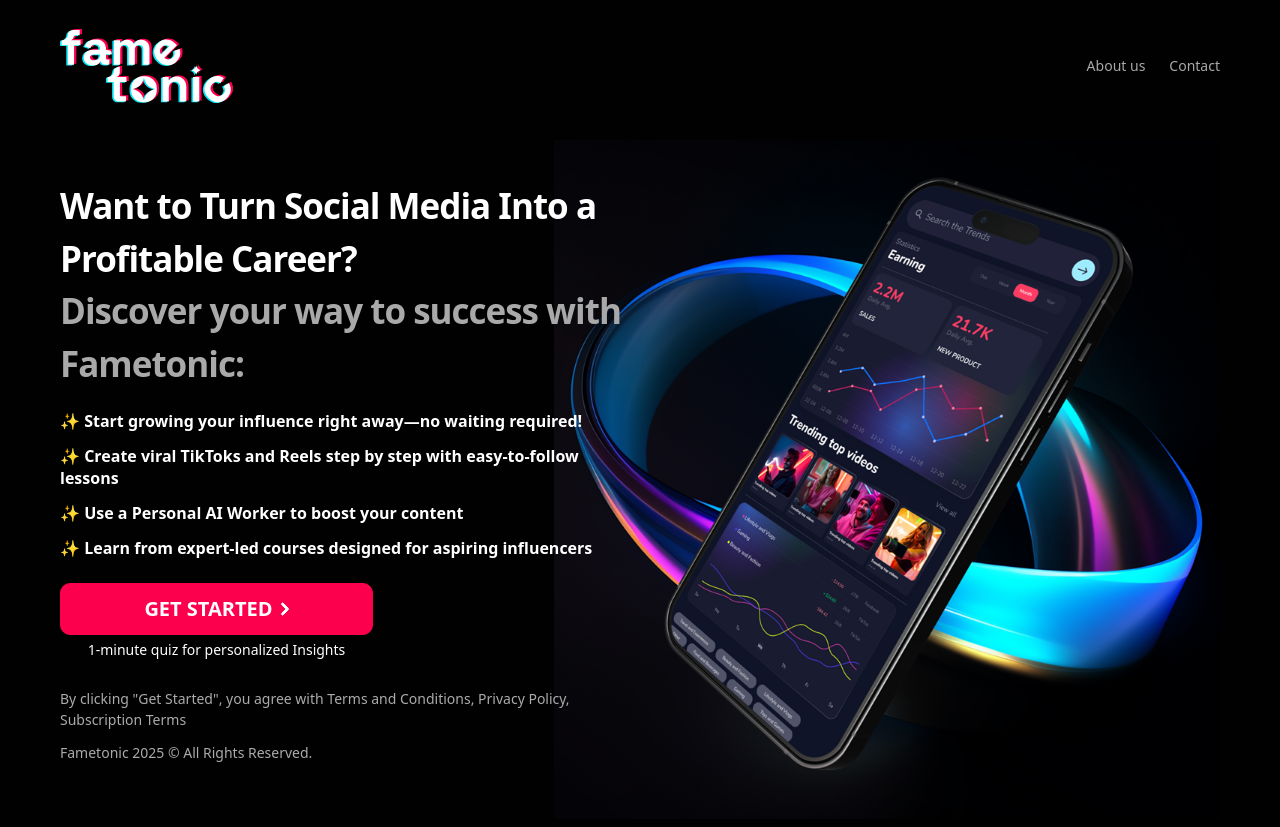
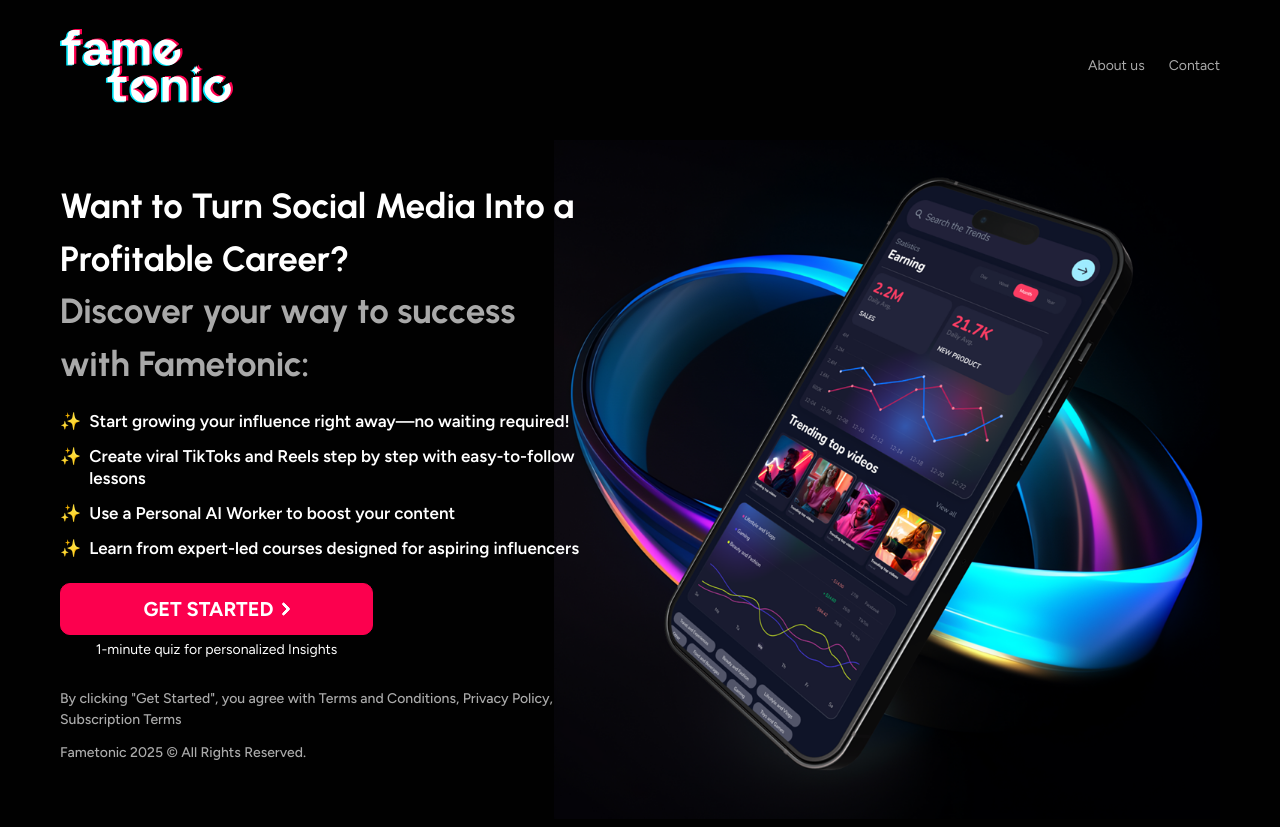
Before and after one commit to omiq17/fametonic, a Next.js app: page / in a window 1280 px wide. Built offline with nearby package versions, Linux system fonts and the light colour scheme.

Commit message:
Add google fornts. Fix paragraph font size and spacing.

```diff
--- a/src/app/layout.tsx
+++ b/src/app/layout.tsx
@@ -1,15 +1,12 @@
 import type { Metadata } from "next";
 import { Analytics } from "@vercel/analytics/next";
-import { Roboto } from "next/font/google";
+import { Figtree } from "next/font/google";
 import "@/styles/globals.css";
 import "bootstrap-icons/font/bootstrap-icons.css";
 import BootstrapClient from "@/components/BootstrapClient";
 import Navbar from "@/components/Navbar";
 
-const roboto = Roboto({
-  variable: "--font-roboto",
-  subsets: ["latin"],
-});
+const figtree = Figtree({ subsets: ["latin"] });
 
 export const metadata: Metadata = {
   title: "Create Next App",
@@ -24,12 +21,15 @@
   return (
     <html lang="en">
       <head>
-        <title>Recruitment Site Application</title>
-        <meta name="description" content="A better way to recruit." />
+        <title>Fametonic</title>
+        <meta
+          name="description"
+          content="A platform that helps people turn their social media presence into a profitable career."
+        />
         <link rel="icon" href="/icon.ico" />
         <link rel="stylesheet" href="/styles/custom.css" />
       </head>
-      <body className={`${roboto.variable} antialiased`}>
+      <body className={`${figtree.className} `}>
         <Navbar />
         {children}
         <BootstrapClient />
--- a/src/components/Hero.tsx
+++ b/src/components/Hero.tsx
@@ -1,6 +1,9 @@
 import Image from "next/image";
 import { MAX_CONTENT_WIDTH } from "@/lib/consts";
 import RightArrowIcon from "@/assets/RightArrowIcon";
+import { Urbanist } from "next/font/google";
+
+const urbanist = Urbanist({ subsets: ["latin"] });
 
 const Hero = () => {
   return (
@@ -23,36 +26,38 @@
             >
               {/* Text Content */}
               <div
-                className="position-relative z-2 w-50 d-flex flex-column justify-content-center"
+                className="position-relative z-2 d-flex flex-column justify-content-center"
                 style={{
                   minHeight: "679px",
+                  width: "45%",
                 }}
               >
-                <h1 className="fw-bold mb-0">
+                <h1 className={`${urbanist.className}  fw-bold mb-0`}>
                   Want to Turn Social Media Into a Profitable Career?
                 </h1>
-                <h1 className="fw-bold text-info mb-1">
+                <h1 className={`${urbanist.className} fw-bold text-info mb-1`}>
                   Discover your way to success with Fametonic:
                 </h1>
 
                 <ul
-                  className="list-unstyled fs-6 fw-semibold mt-3 mb-4"
+                  className="list-unstyled fs-9 fw-semibold mt-3 mb-4"
                   style={{ lineHeight: "22px" }}
                 >
-                  <li className="mb-13">
-                    &#10024; Start growing your influence right away—no waiting
-                    required!
+                  <li className="d-flex gap-2 mb-13">
+                    <span>&#10024;</span> Start growing your influence right
+                    away—no waiting required!
                   </li>
-                  <li className="mb-13">
-                    &#10024; Create viral TikToks and Reels step by step with
-                    easy-to-follow lessons
+                  <li className="d-flex gap-2 mb-13">
+                    <span>&#10024;</span> Create viral TikToks and Reels step by
+                    step with easy-to-follow lessons
                   </li>
-                  <li className="mb-13">
-                    &#10024; Use a Personal AI Worker to boost your content
+                  <li className="d-flex gap-2 mb-13">
+                    <span>&#10024;</span> Use a Personal AI Worker to boost your
+                    content
                   </li>
-                  <li>
-                    &#10024; Learn from expert-led courses designed for aspiring
-                    influencers
+                  <li className="d-flex gap-2">
+                    <span>&#10024;</span> Learn from expert-led courses designed
+                    for aspiring influencers
                   </li>
                 </ul>
 
--- a/src/styles/_variables.scss
+++ b/src/styles/_variables.scss
@@ -36,8 +36,8 @@
   7: $font-size-base * 0.75,
   // 14px
   8: $font-size-base * 0.875,
-  // 18px
-  9: $font-size-base * 1.125,
+  // 17px
+  9: $font-size-base * 1.0625,
 );
 
 $spacer: 1rem; // 16px
--- a/src/styles/custom.scss
+++ b/src/styles/custom.scss
@@ -21,16 +21,6 @@
   }
 }
 
-h1,
-h2,
-h3 {
-  letter-spacing: -1px;
-}
-
-h3 {
-  line-height: 1;
-}
-
 .btn-primary,
 .btn-secondary,
 .btn-warning {
```
Also changed, not shown: public/styles/custom.css.
